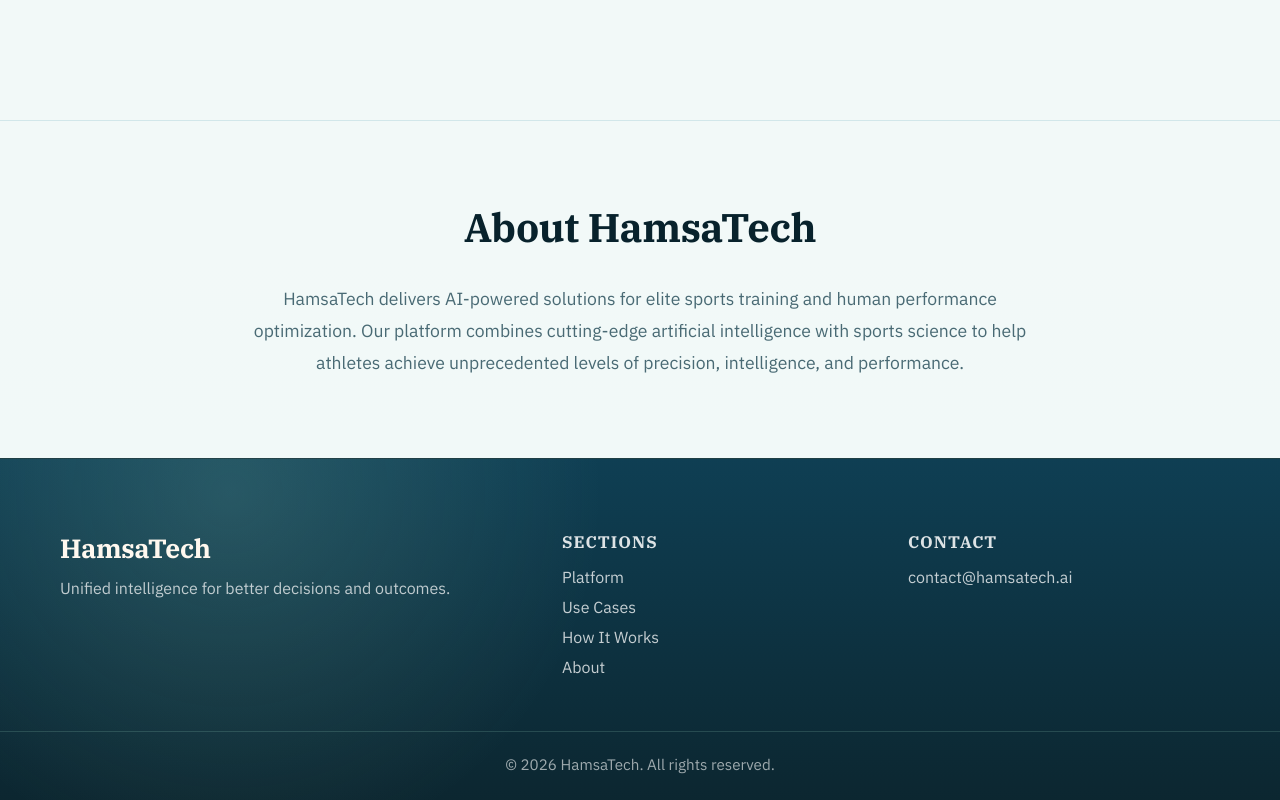
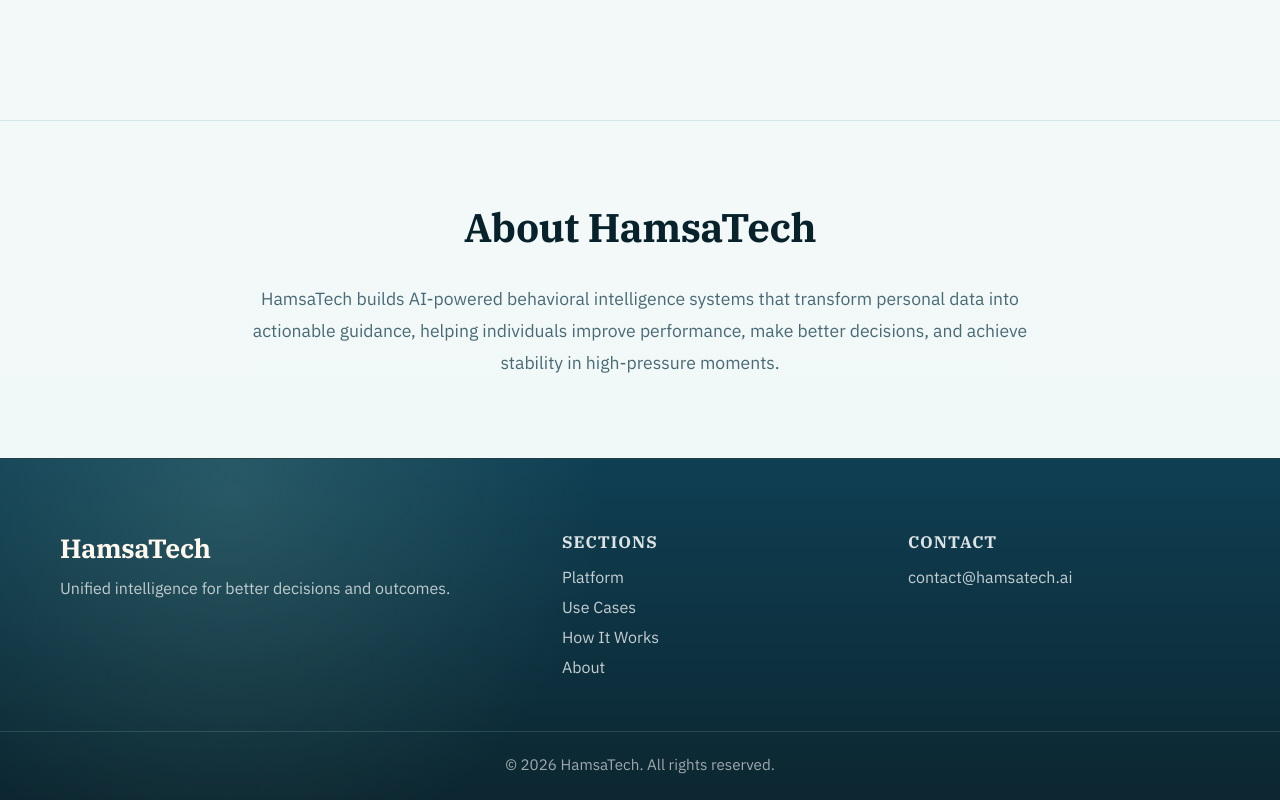
Before and after one commit to hamsatechai-netizen/hamsatech-website, a React (Vite) app: page / in a window 1280 px wide. Shown: the part 2993-3793 px from the top of the page. Built offline with nearby package versions, Linux system fonts and the light colour scheme; no server answers.

Commit message:
Update About.tsx

```diff
--- a/src/components/About.tsx
+++ b/src/components/About.tsx
@@ -6,9 +6,9 @@ function About() {
       <div className="container">
         <h2 className="about-title">About HamsaTech</h2>
         <p className="about-description">
-          HamsaTech delivers AI-powered solutions for elite sports training and human performance optimization.
-          Our platform combines cutting-edge artificial intelligence with sports science to help athletes
-          achieve unprecedented levels of precision, intelligence, and performance.
+          HamsaTech builds AI-powered behavioral intelligence systems that transform personal data into
+          actionable guidance, helping individuals improve performance, make better decisions,
+          and achieve stability in high-pressure moments.
         </p>
       </div>
     </section>
```
